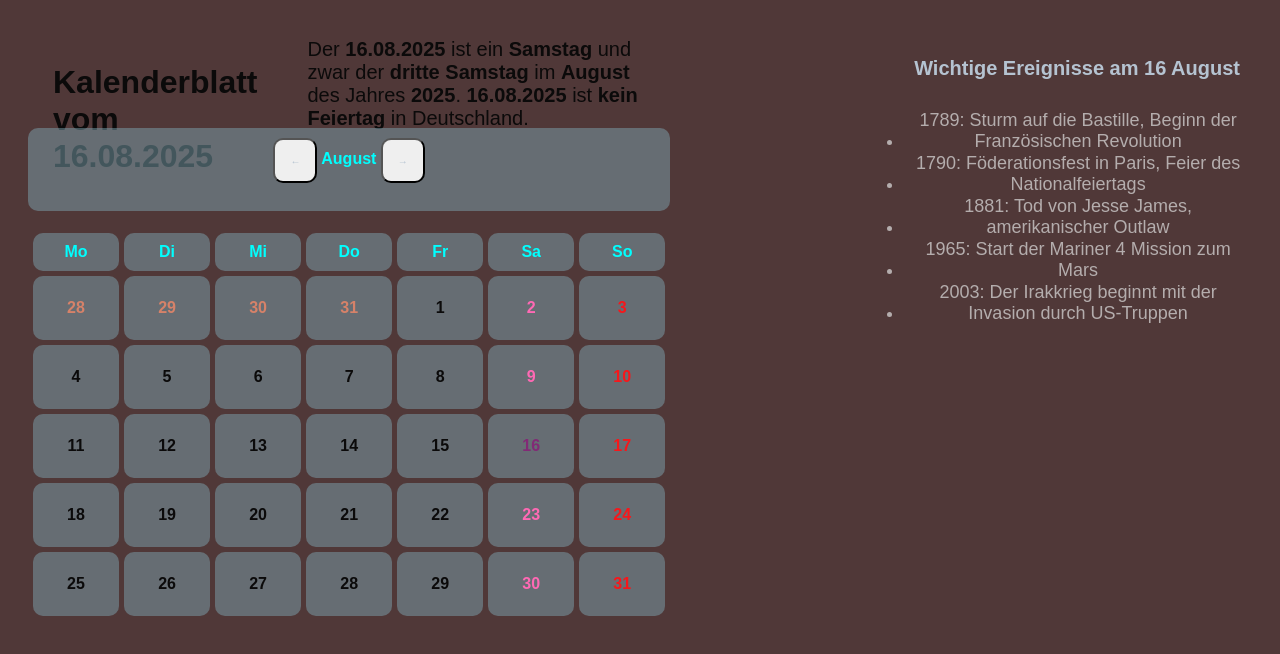
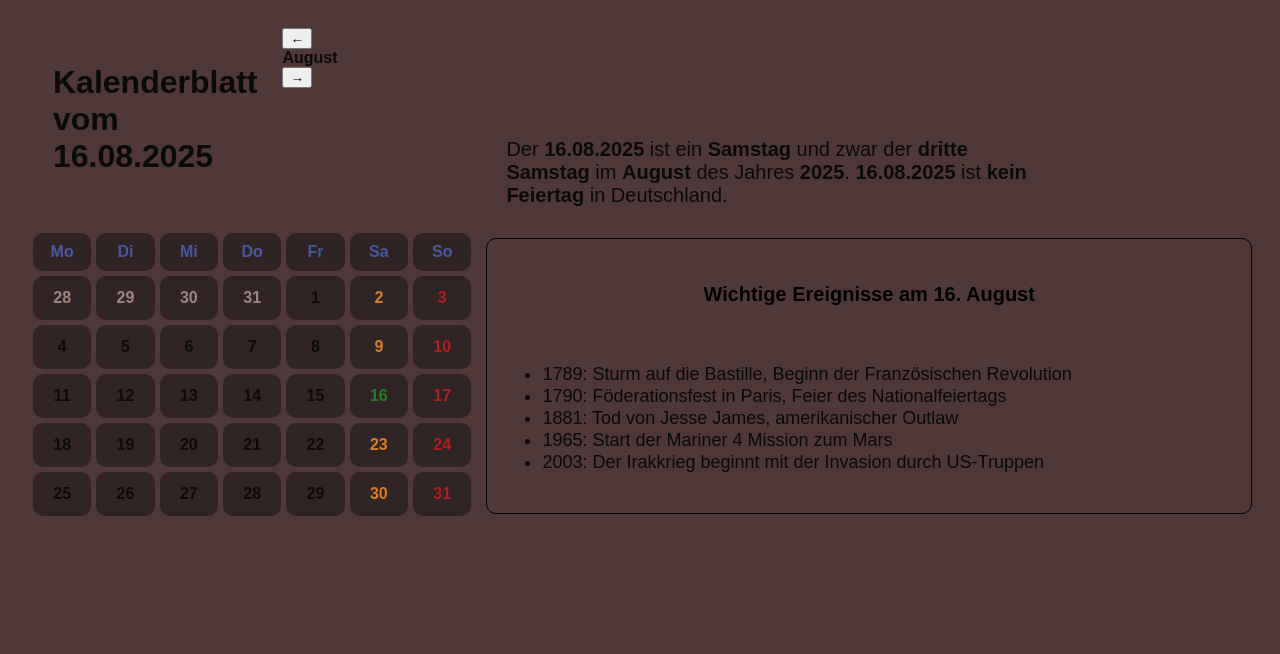
Before and after one commit to arina-cdemy/kalender.js, a plain HTML site: page index.html in a window 1280 px wide. Drawn offline with Linux system fonts and the light colour scheme; no server answers.

Commit message:
refactor: improve calendar functionality and styling

```diff
--- a/kalender.css
+++ b/kalender.css
@@ -17,12 +17,12 @@ span {
 .grid-container {
   display: grid;
   grid-template-columns: repeat(6, 1fr);
-  grid-template-rows: repeat(7, 100px);
+  grid-template-rows: repeat(8, 100px);
 }
 
 .calendar{
-    grid-column: 1/4;
-    grid-row: 3/7;
+    grid-column: 1/3;
+    grid-row: 3/6;
 }
 
 .seitenkopf {
@@ -35,82 +35,58 @@ span {
 }
 
 .introtext {
-  grid-column: 2/4;
-  grid-row: 1/2;
+  grid-column: 3/6;
+  grid-row: 2/3;
   margin-left: 5px;
   border-radius: 0px;
   padding: 10px 20px;
   font-size: 20;
+  margin-left: 10px;
 }
 
-.calendar-container {
-  display: grid;
 
-  grid-column: 1/4;
-  grid-row: 2;
-  padding: 0 px;
-  border-radius: 10px;
-  margin-top: 0px;
-  width: 100%;
-}
-
-.monthChangeButtons {
-  align-items: center;
-  justify-content: center;
-  padding: 15px;
-
-  font-size: 10px;
-  color: #b5c3d1;
-  border-radius: 10px;
+.monthChangeButtons{
+  display: flex;
+  gap: 10px;
+  justify-content: flex-start;
 }
 
 .monthChangeButtons button {
   flex: 1; /* Makes buttons equal width */
-  margin: 0 5px; /* Add some spacing between buttons */
+  margin: 50px; /* Add some spacing between buttons */
 }
-
-.monthChangeButtons:first-child {
-    justify-content: flex-start;
-}
-.monthChangeButtons:last-child {
-    justify-content: flex-end;
-}
-
 
 .monthChangeButtons:hover {
   cursor: pointer;
 }
 .saturday {
-  color: hotpink;
+  color: #d97e28;
 }
 .sunday {
-  color: rgb(247, 23, 27);
+  color: rgb(176, 32, 32);
 }
 
 .overlap {
-  color: rgb(214, 130, 105);
+  color: rgb(156, 134, 127);
 }
 
 .today {
-  color: #822a76;
+  color: #287e27;
   border: solid rgb(137, 28, 159) 5px;
 }
 .date-grid,
 .day-of-week {
   display: grid;
-  position: relative;
   grid-template-columns: repeat(7, 1fr);
   grid-gap: 5px;
   margin: 5px;
-  margin-top: 5px;
-  margin-left: 5px;
 }
+
 .date-grid div {
-  background-color: rgba(123, 164, 177, 0.493);
-  position: relative;
+  background-color: rgba(17, 17, 17, 0.493);
   border: solid;
   border-color: #11111100;
-  padding: 20px 30px;
+  padding: 10px;
   text-align: center;
   font-weight: bold;
   border-radius: 10px;
@@ -121,38 +97,51 @@ span {
   }
 }
 
-.calendar-header,
 .day-of-week div {
-  background-color: rgba(123, 164, 177, 0.493);
+  background-color: rgba(14, 16, 16, 0.493);
   padding: 10px;
   text-align: center;
   font-weight: bold;
   border-radius: 10px;
   cursor: pointer;
   transition: background-color 0.3s ease;
-  color: aqua;
+  color: rgb(73, 87, 164);
 }
 .day-of-week div:hover {
   background-color: rgba(123, 164, 177, 0.693);
 }
+.monthChangeButtons {
+  display: grid;
+  grid-row: 2/3;
+  grid-column: 1/3;
+}
+.list-container {
+  display: grid;
+  grid-row: 3/6;
+  grid-column: 3/8;
+  padding: 0px;
+  text-align: left;
+  border-radius: 10px;
+  border: 1px solid black;
+  list-style: none;
+  font-size: large;
+  color: rgb(9, 9, 9);
+  padding: 15px;
+  margin-left: 10px;
+  margin-bottom: 14px;
+  margin-top: 10px;
+  gap: 10px;
 
-.list-container {
-  grid-row: 1/4;
-  grid-column: 5/8;
-  padding: 0px;
-  border-radius: 10px;
-  font-size: large;
-  color: rgba(240, 243, 243, 0.623);
 }
 
 #überschrift {
   font-weight: bold;
   text-align: start;
   font-size: 20px;
-  color: #b5c3d1;
+  color: #000000;
   margin-bottom: 12px;
   padding: 12px;
-  text-align: end;
+  text-align: center;
 }
 .list-item {
   margin: 0% 0;
--- a/script.js
+++ b/script.js
@@ -277,7 +277,7 @@ function updateFormattedDateText(date) {
     getFormattedDate(date);
   document.getElementById("monthYear").innerText = monate[date.getMonth()];
   document.getElementById("data").innerText =
-    date.getDate() + " " + monate[date.getMonth()];
+    date.getDate()+ "." + " " + monate[date.getMonth()];
 }
 
 function updateWeekdayText(date) {
```
